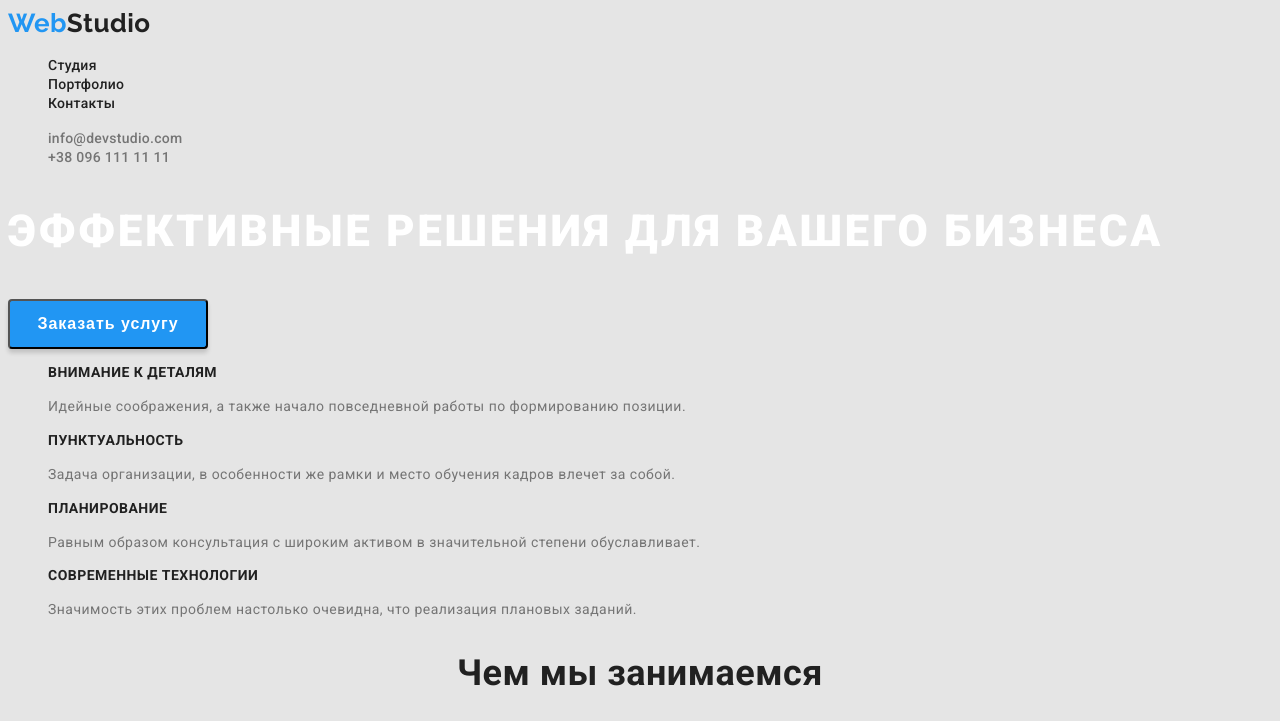
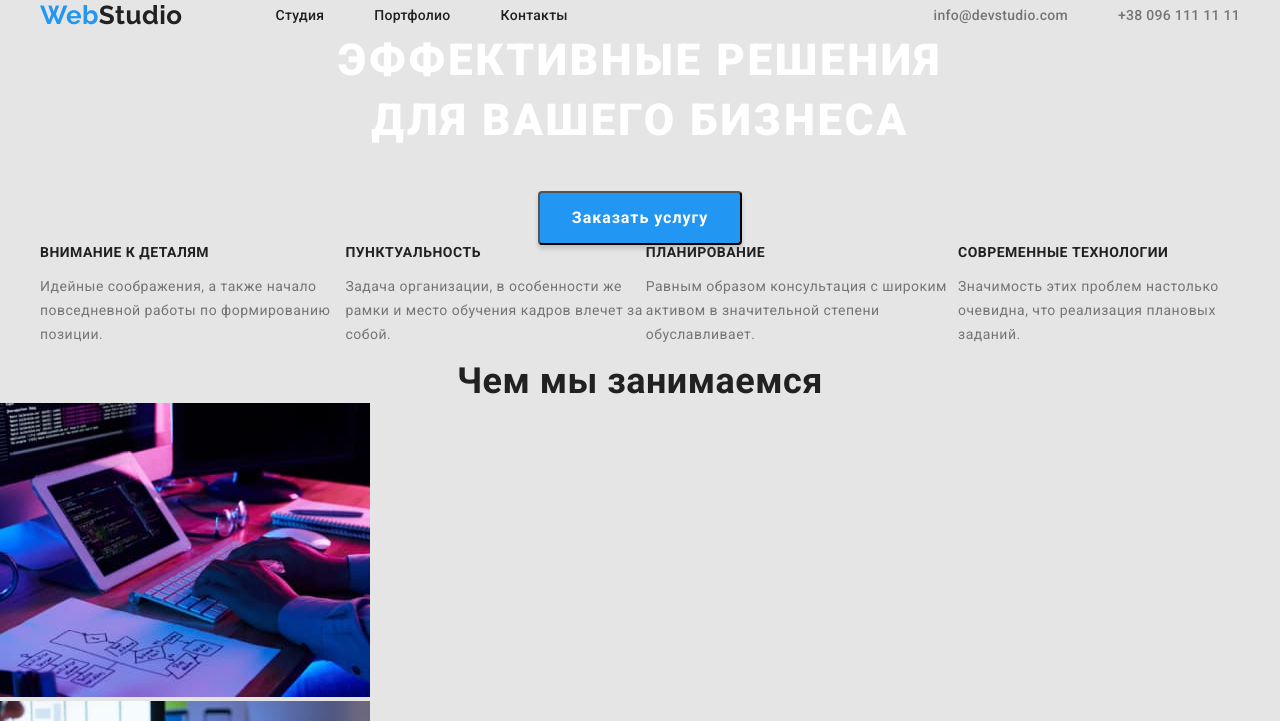
Before and after one commit to Gerlovan-Artur/goit-markup-hw-03, a plain HTML site: page index.html in a window 1280 px wide. Shown: the top 721 px of the page. Drawn offline with nearby package versions, Linux system fonts and the light colour scheme.

Commit message:
готово меню

```diff
--- a/css/styles.css
+++ b/css/styles.css
@@ -14,8 +14,21 @@ body {
     letter-spacing: 0.03em;
 }
 .list {
+    padding: 0;
+    margin: 0;
+
     list-style: none;
 }
+
+.container {
+    width: 1230px;
+    padding-left: 15px;
+    padding-right: 15px;
+
+    margin-left: auto;
+    margin-right: auto;
+}
+
 a.link {
     text-decoration: none;
     outline: none;
@@ -24,6 +37,8 @@ a.link {
     color: var(--accent-color);
 }
 .logo {
+    display: block ;
+
     color: var(--accent-color);
     font-family: 'Raleway', sans-serif;
     font-weight: 700;
@@ -32,6 +47,21 @@ a.link {
 }
 .logo > span {
     color: var(--title-text-color);
+}
+
+.menu {
+    display: flex;
+    align-items: center;
+
+}
+.nav {
+    display: flex;
+    align-items: center;
+
+}
+.site-nav {
+    display: flex;
+    margin-left: 93px;
 }
 .site-nav .link {
     color: var(--title-text-color);
@@ -47,6 +77,13 @@ a.link {
 .site-nav .link.current {
     color: var(--accent-color);
 }
+.site-nav .item + .item {
+    margin-left: 50px;
+}
+.site-contact {
+    display: flex;
+    margin-left: auto
+}
 .site-contact .link {
     color: var(--primary-text-color);
     font-weight: 500;
@@ -58,7 +95,15 @@ a.link {
 .site-contact .link:focus {
     color: var(--accent-color);
 }
+.site-contact .item + .item {
+    margin-left: 50px;
+}
+
 .hero-title {
+    display: block;
+    margin: 0;
+
+
     color: var(--button-text);
     font-style: normal;
     font-weight: 900;
@@ -66,20 +111,39 @@ a.link {
     line-height: 1.36;
     letter-spacing: 0.06em;
     text-transform: uppercase;
+
+    text-align: center;
+
 }
 h2, h3 {
+    margin: 0;
+    padding: 0;
+
     color: var(--title-text-color);
+}
+
+.feature-list {
+    display: flex;
 }
 .section-title {
     font-weight: 700;
     font-size: 36px;
     line-height: 1.17;
     text-align: center;
+
+
 }
 
 .hero button {
-    width: 200px;
-    height: 50px;
+    display: block;
+    padding: 10px 32px;
+    margin-left: auto;
+    margin-right: auto;
+    margin-top: 40px;
+
+
+    min-width: 200px;
+
 
     background-color: var(--accent-color);
     color: var(--button-text);
--- a/index.html
+++ b/index.html
@@ -9,36 +9,42 @@
     <link rel="preconnect" href="https://fonts.gstatic.com" crossorigin>
     <link href="https://fonts.googleapis.com/css2?family=Raleway:wght@700&family=Roboto:wght@400;500;700;900&display=swap"
         rel="stylesheet">
+    <link rel="stylesheet" href="https://cdnjs.cloudflare.com/ajax/libs/modern-normalize/1.1.0/modern-normalize.min.css"
+        integrity="sha512-wpPYUAdjBVSE4KJnH1VR1HeZfpl1ub8YT/NKx4PuQ5NmX2tKuGu6U/JRp5y+Y8XG2tV+wKQpNHVUX03MfMFn9Q=="
+        crossorigin="anonymous" referrerpolicy="no-referrer" />
     <link rel="stylesheet" href="./css/styles.css" />
 </head>
 <body>
-    <header>
-        <nav>
+
+    <header class="header">
+        <div class="menu container">
+        <nav class="nav">
             <a href="./index.html" class="logo link">Web<span>Studio</span></a>
 
             <ul class="site-nav list">
-                <li><a href="./index.html" class="studio link">Студия</a></li>
-                <li><a href="./portfolio.html" class="portfolio link">Портфолио</a></li>
-                <li><a href="./contact" class="contact link">Контакты</a></li>
-            </ul>
+                <li class="item"><a href="./index.html" class="studio link">Студия</a></li>
+                <li class="item"><a href="./portfolio.html" class="portfolio link">Портфолио</a></li>
+                <li class="item"><a href="./contact" class="contact link">Контакты</a></li>
+                </ul>
         </nav>
 
-        <ul class="site-contact list">
-            <li><a href="mailto:info@devstudio.com" class="email link">info@devstudio.com</a></li>
-            <li><a href="tel:+380961111111" class="tel link">+38 096 111 11 11</a></li>
-        </ul>
+            <ul class="site-contact list">
+                <li class="item"><a href="mailto:info@devstudio.com" class="email link">info@devstudio.com</a></li>
+                <li class="item"><a href="tel:+380961111111" class="tel link">+38 096 111 11 11</a></li>
+            </ul>
+        </div>
     </header>
 
     <main>
         <section class="hero">
-            <h1 class="hero-title">Эффективные решения для вашего бизнеса</h1>
+            <h1 class="hero-title">Эффективные решения<br> для вашего бизнеса</h1>
             <button type="button" name="Заказать услугу">Заказать услугу</button>
         </section>
 
         <section class="feature">
             <h2 class="feature-title">Особенности</h2>
 
-            <ul class="list">
+            <ul class="list container feature-list">
                 <li>
                     <h3 class="list-title">Внимание к деталям</h3>
                     <p class="text">Идейные соображения, а также начало повседневной работы по формированию позиции.</p>
```
Also changed, not shown: portfolio.html (+3 -0 lines).
